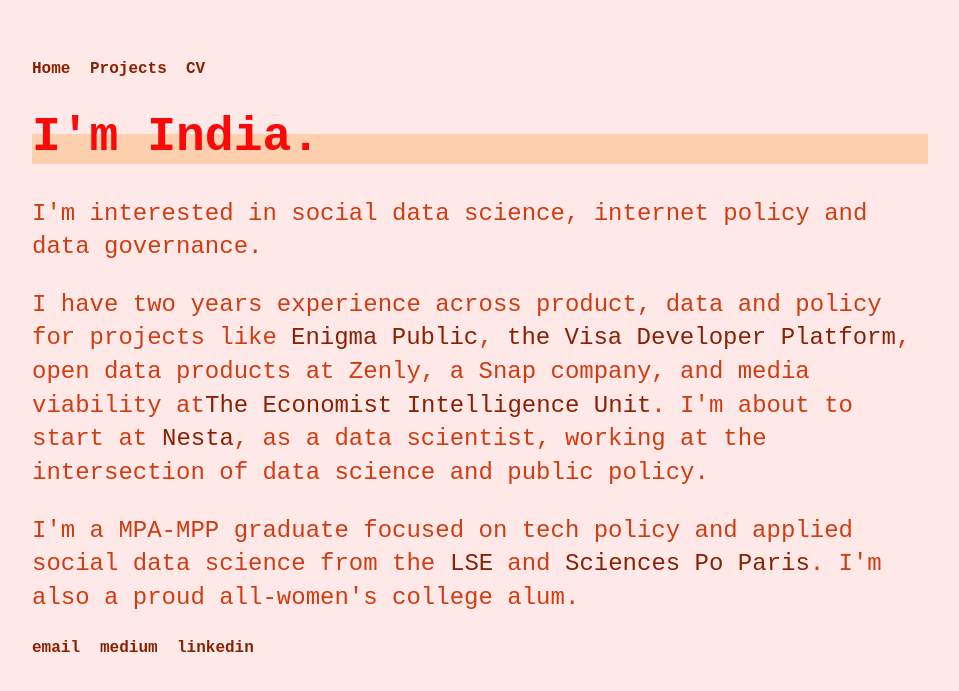
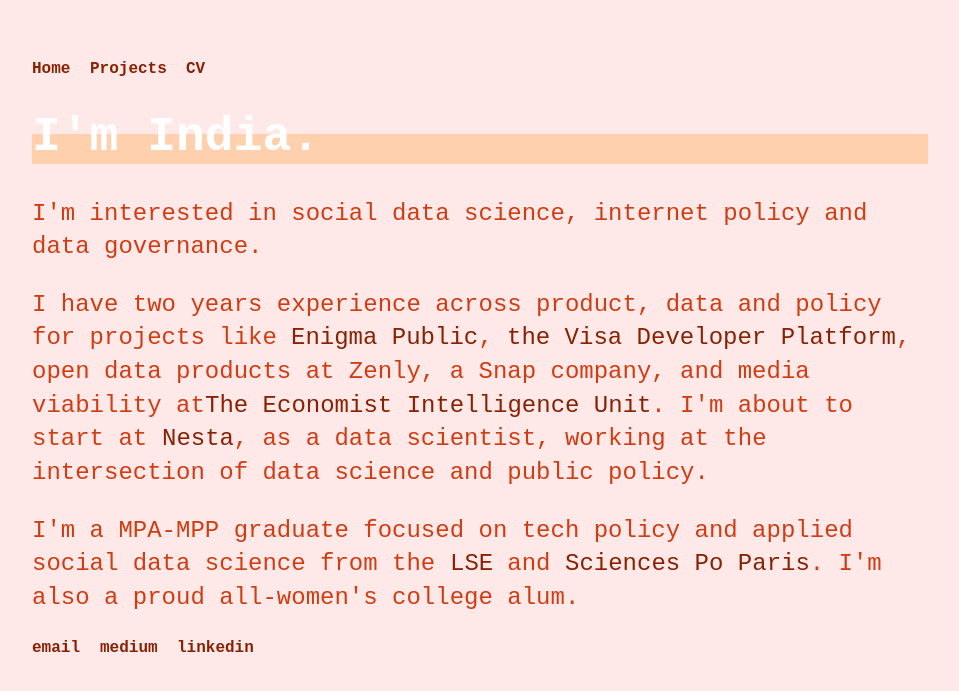
Before and after one commit to india-kerle/indy-web, a Jekyll site: the page built from index.html, in a window 1280 px wide. Shown: the top 691 px of the page, without its empty margins (160-1119 px from the left). Built offline with Jekyll 4.4.1, drawn with Linux system fonts in a browser that asks for light colours.

Commit message:
updated hex color

```diff
--- a/css/main.css
+++ b/css/main.css
@@ -19,7 +19,7 @@
 h1 {
     font-size: 3em;
     font-family:"Courier New", Courier, monospace;
-    color: #fc0808;
+    color: #ffffff;
     background: linear-gradient(180deg, rgba(255,255,255,0) 45%, #FFD0AE 45%);
 }
 
```
